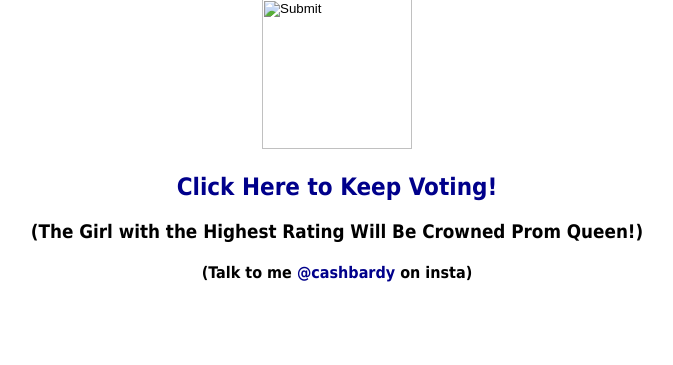
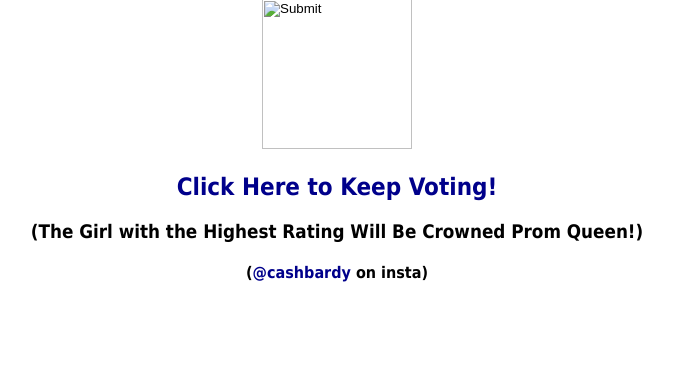
Before and after one commit to avocado-beans/cathequeen, a Flask app: template templates/winner.html in a window 1280 px wide. Shown: the part 186-551 px from the top of the page, without its empty margins (303-976 px from the left). Run offline with Flask 3, Linux system fonts and the light colour scheme; the template is opened without the code that fills it, so the values that code supplies are empty.

Commit message:
Update winner.html

```diff
--- a/templates/winner.html
+++ b/templates/winner.html
@@ -19,7 +19,7 @@
 	<input type="image"  width="150" height="150" src="{{girlurl}}">
 	<h2><a href="/">Click Here to Keep Voting!</a></h2>
 	<h3>(The Girl with the Highest Rating Will Be Crowned Prom Queen!)</h3>
-	<h4>(Talk to me <a href='https://www.instagram.com/cashbardy/'>@cashbardy</a> on insta)</h4>
+	<h4>(<a href='https://www.instagram.com/cashbardy/'>@cashbardy</a> on insta)</h4>
 </div>
 
 </body>
```
